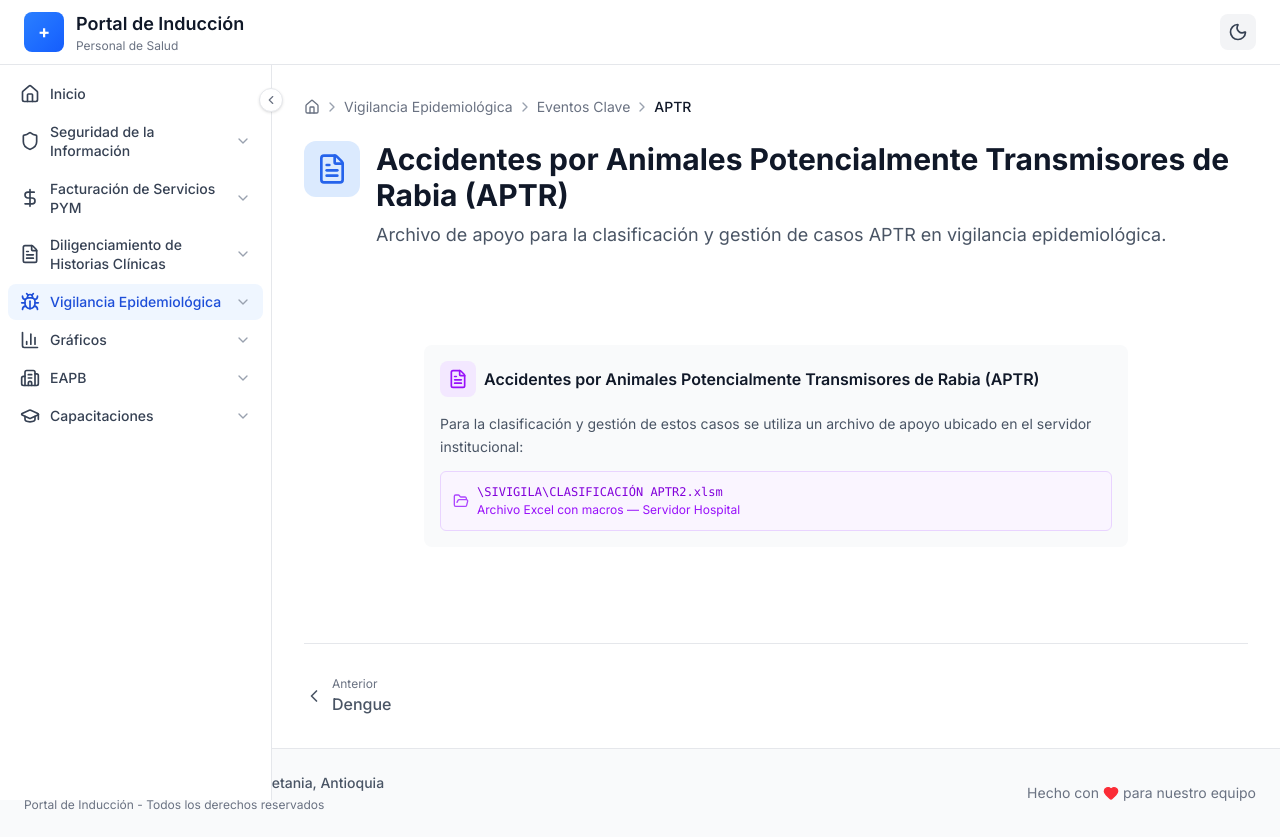
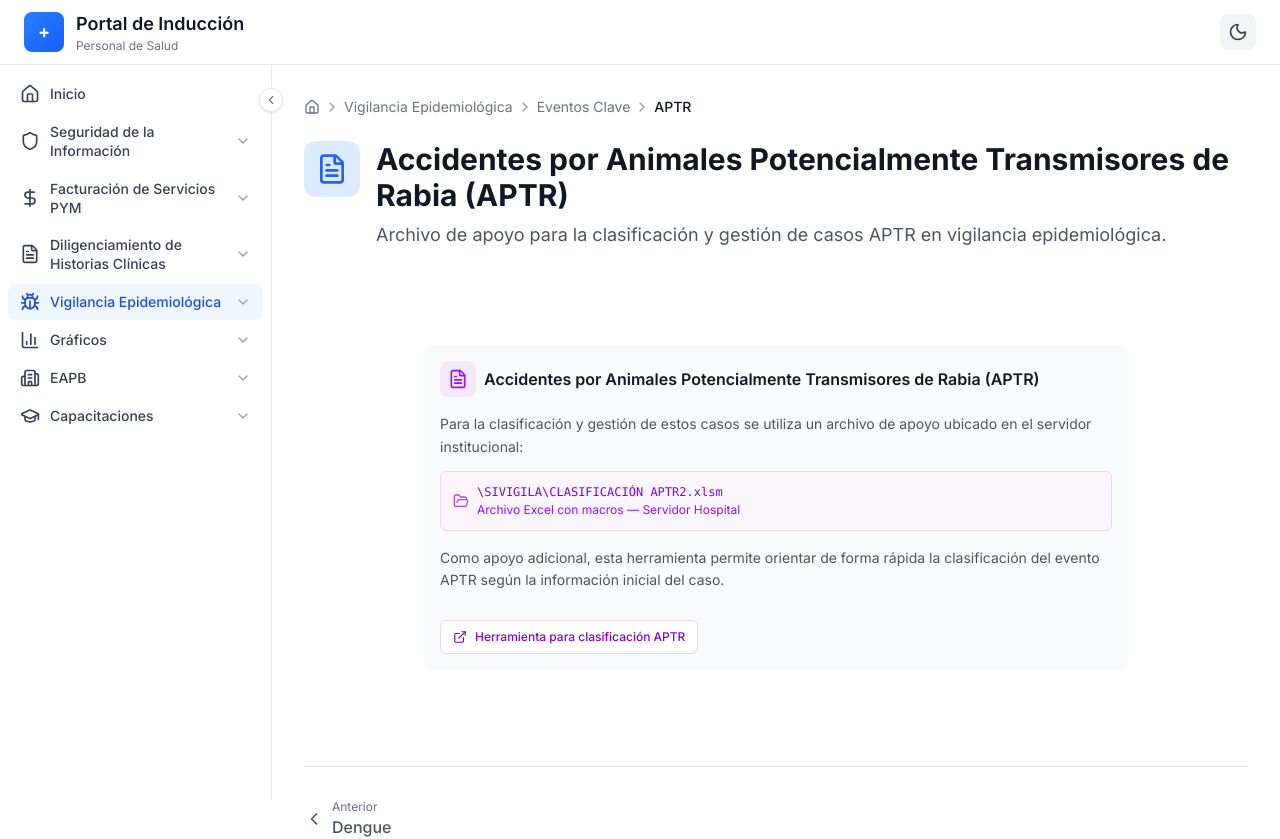
Before and after one commit to epjuan21/induccion-salud, a Next.js app in the folder induccion-salud/: page /vigilancia-epidemiologica/eventos-clave/aptr in a window 1280 px wide. Shown: the top 839 px of the page. Built offline with nearby package versions, Linux system fonts and the light colour scheme.

Commit message:
Add external link for APTR classification tool and improve content description

```diff
--- a/induccion-salud/src/app/vigilancia-epidemiologica/eventos-clave/aptr/page.tsx
+++ b/induccion-salud/src/app/vigilancia-epidemiologica/eventos-clave/aptr/page.tsx
@@ -1,4 +1,4 @@
-import { FileText, FolderOpen } from 'lucide-react';
+import { ExternalLink, FileText, FolderOpen } from 'lucide-react';
 import { SectionTemplate } from '@/components/templates';
 import { ArticleContainer, SectionBackground } from '@/components/layout';
 import { CompactCard } from '@/components/ui';
@@ -47,6 +47,21 @@ export default function AptrPage() {
                 </p>
               </div>
             </div>
+
+            <p className="text-sm text-gray-600 dark:text-gray-400 leading-relaxed mt-4 mb-3">
+              Como apoyo adicional, esta herramienta permite orientar de forma rápida la
+              clasificación del evento APTR según la información inicial del caso.
+            </p>
+
+            <a
+              href="https://www.referencias.app/calculations/aptr"
+              target="_blank"
+              rel="noopener noreferrer"
+              className="mt-4 inline-flex items-center gap-2 rounded-md border border-purple-200 dark:border-purple-800 bg-white dark:bg-gray-900 px-3 py-2 text-xs font-medium text-purple-700 dark:text-purple-300 hover:bg-purple-50 dark:hover:bg-purple-900/20 transition-colors"
+            >
+              <ExternalLink className="w-3.5 h-3.5" />
+              Herramienta para clasificación APTR
+            </a>
           </CompactCard>
         </ArticleContainer>
       </SectionBackground>
```
